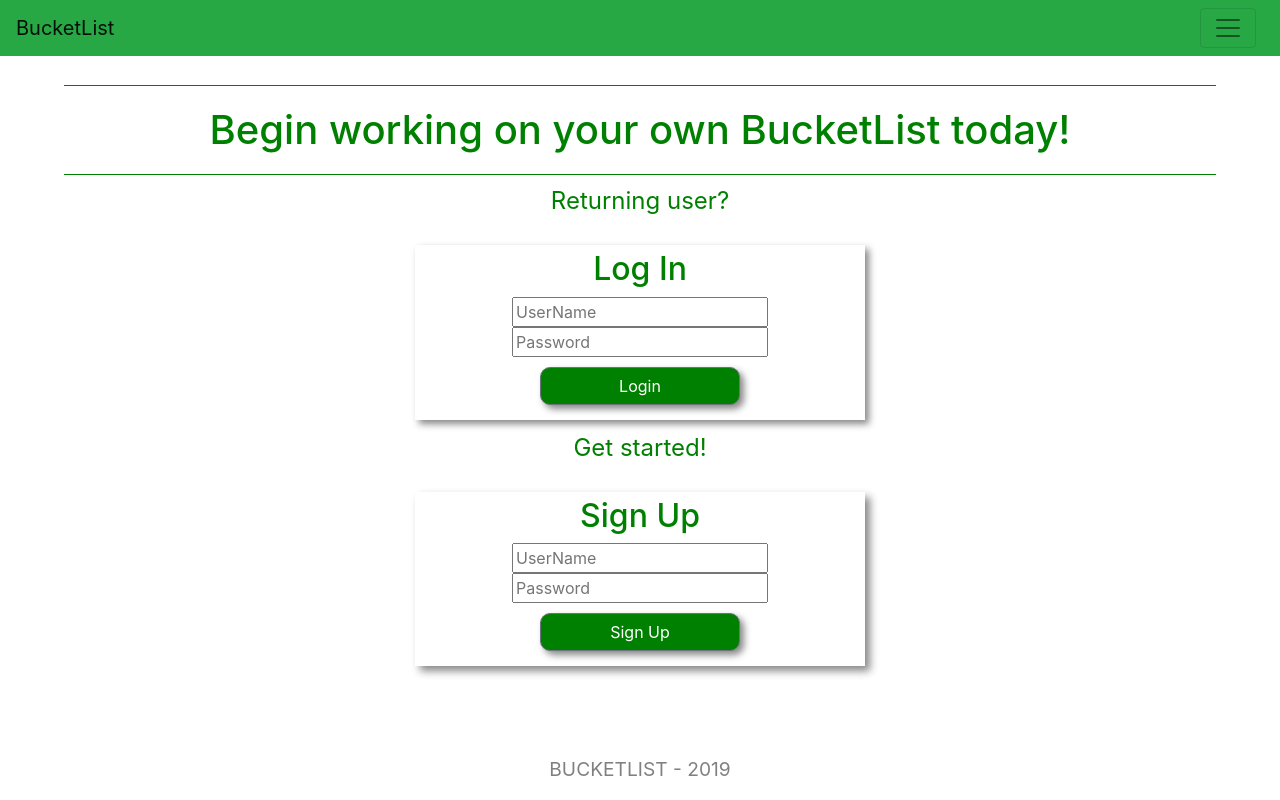
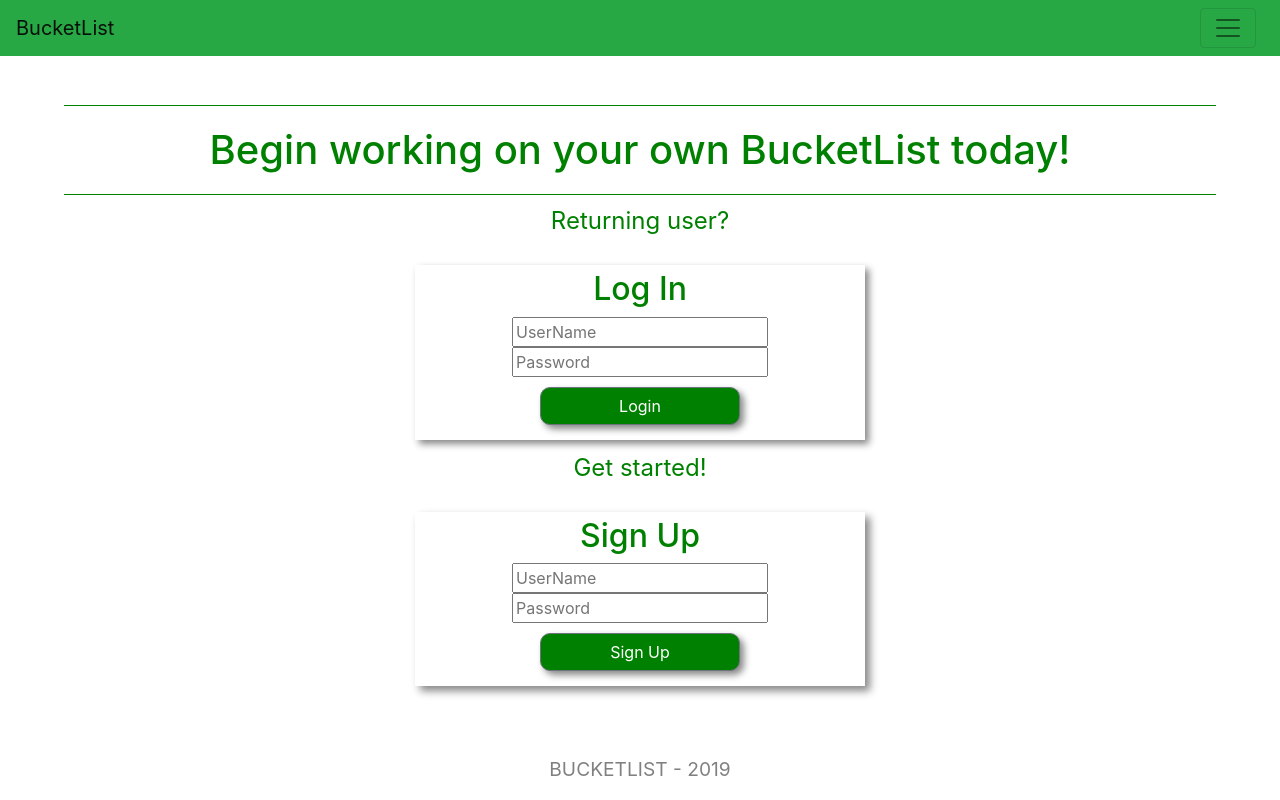
Before and after one commit to Bucket-List-BW-PTCT/frontend, a React (Create React App) app: page / in a window 1280 px wide. Built offline with nearby package versions, Linux system fonts and the light colour scheme.

Commit message:
small adjustment to header

```diff
--- a/src/components/HomePage.js
+++ b/src/components/HomePage.js
@@ -66,5 +66,5 @@ const StyledHeader = styled.h2`
   border-bottom: 1px solid green;
   border-top: 1px solid green;
   padding: 20px;
-  margin-top: -50px;
+  margin-top: -10px;
 `;
```
